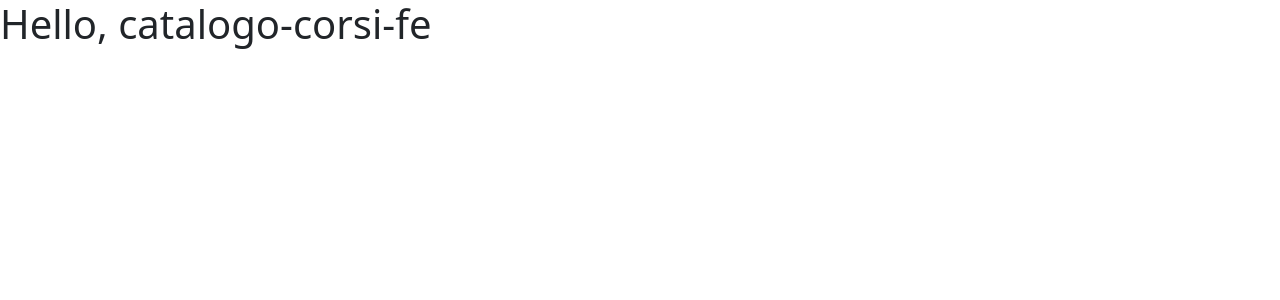
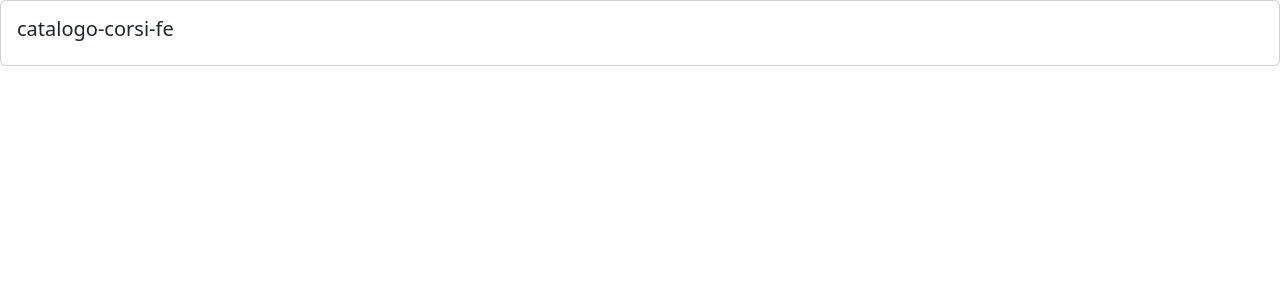
Before and after one commit to nave-scuola/catalogo-corsi-fe, an Angular app: page / in a window 1280 px wide. Shown: the top 300 px of the page. Built offline with nearby package versions, Linux system fonts and the light colour scheme.

Commit message:
task done

```diff
--- a/src/app/app.html
+++ b/src/app/app.html
@@ -1 +1 @@
-<h1>Hello, {{ title }}</h1>
+<app-card [titolo]="title"></app-card>
--- a/src/app/app.ts
+++ b/src/app/app.ts
@@ -1,8 +1,9 @@
 import { Component } from '@angular/core';
+import { Card } from './shared/components/card/card';
 
 @Component({
   selector: 'app-root',
-  imports: [],
+  imports: [Card],
   templateUrl: './app.html',
   styleUrl: './app.css'
 })
```
